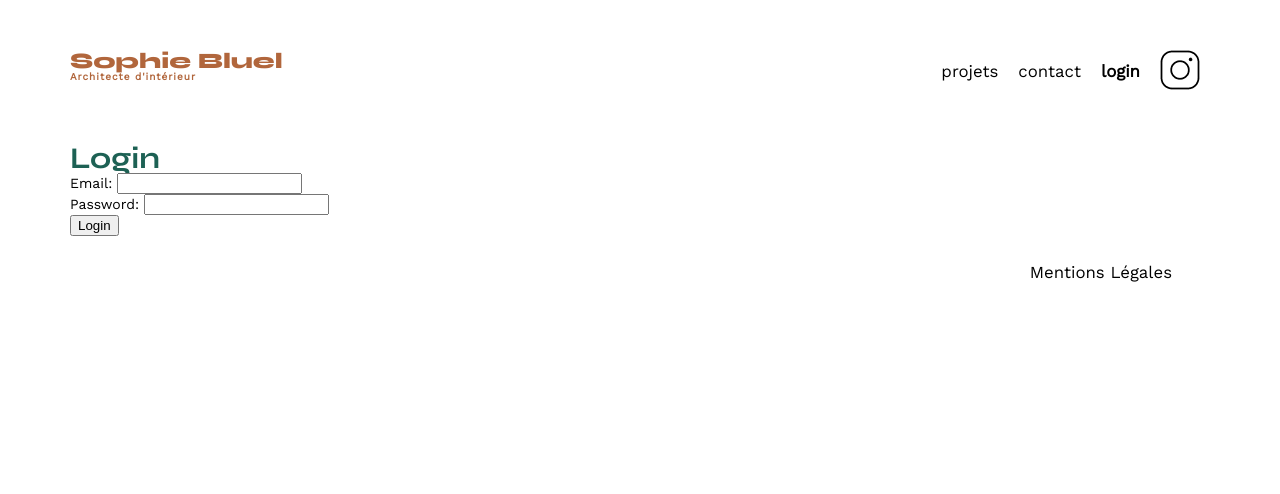
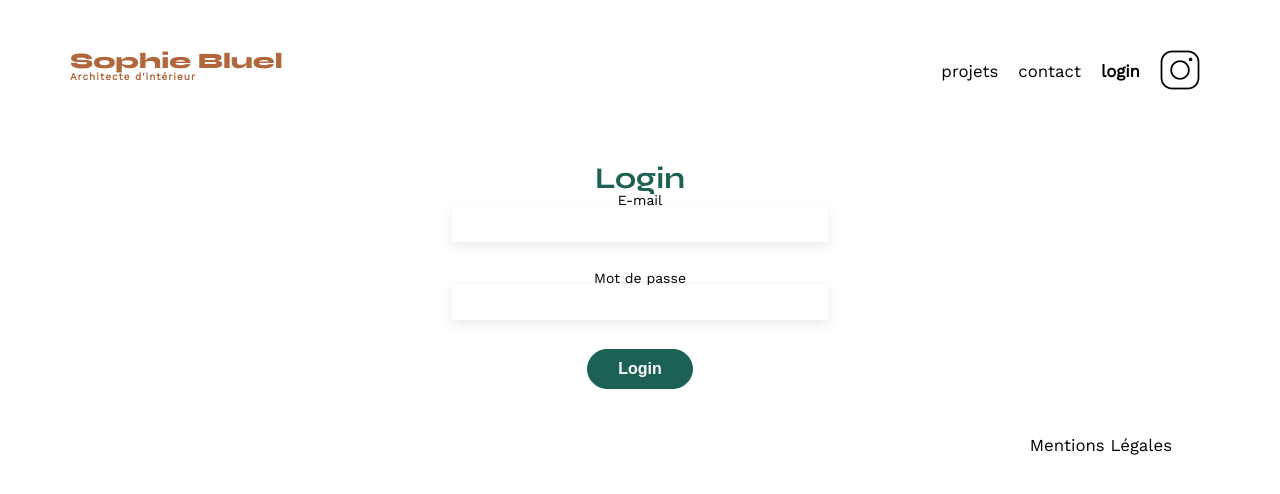
Before and after one commit to DagueG/JavaScript, a plain HTML site: page FrontEnd/index.html in a window 1280 px wide. Both pictures are taken after a click on the item "login". Drawn offline with nearby package versions, Linux system fonts and the light colour scheme; no server answers.

Commit message:
FIX: style login

```diff
--- a/FrontEnd/assets/style.css
+++ b/FrontEnd/assets/style.css
@@ -213,3 +213,38 @@ footer nav ul {
 #login-btn.selected {
     font-weight: bold;
 }
+
+#loginForm {
+	width: 33%; /* Largeur du formulaire */
+    margin: 0 auto; /* Centre le formulaire horizontalement */
+    text-align: center; /* Centre le texte à l'intérieur du formulaire */
+    padding: 20px; /* Espacement intérieur du formulaire */
+    display: flex;
+    flex-direction: column;
+    align-items: center;
+}
+
+#loginForm label {
+    text-align: left; /* Aligner le texte à gauche */
+}
+
+#loginForm input[type="email"],
+#loginForm input[type="password"] {
+    width: 100%; /* Largeur des champs */
+    margin-bottom: 15px; /* Espacement entre chaque champ */
+    padding: 10px; /* Espacement intérieur des champs */
+    box-sizing: border-box; /* Inclut le padding et la bordure dans la largeur */
+	border: none;
+    box-shadow: 0px 4px 14px 0px #00000017; /* Ajoute une ombre aux champs */
+}
+
+#loginForm button {
+	font-size: 16px;
+	font-weight: 700;
+    background-color: #1D6154;
+    color: white;
+	border: 1px solid #1D6154;
+    border-radius: 60px;
+    padding: 10px 30px;
+    cursor: pointer;
+}
--- a/FrontEnd/javascript/login.js
+++ b/FrontEnd/javascript/login.js
@@ -1,9 +1,9 @@
 const loginFormHTML = `
     <div id="loginForm">
         <h2>Login</h2>
-        <label for="email">Email:</label>
+        <label for="email">E-mail</label>
         <input type="email" id="IDemail" name="email" required><br>
-        <label for="password">Password:</label>
+        <label for="password">Mot de passe</label>
         <input type="password" id="IDpassword" name="password" required><br>
         <button id="loginSubmitBtn" type="button">Login</button>
     </div>
```
